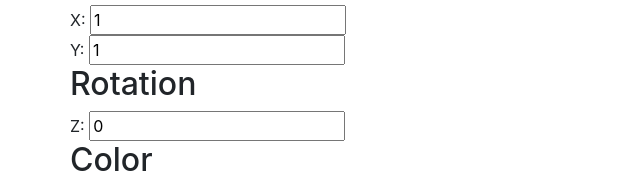
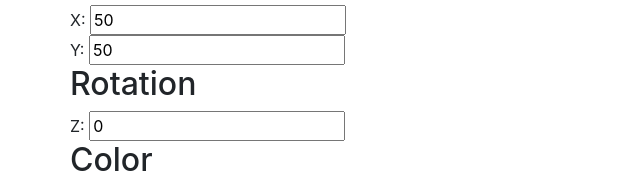
Before and after one commit to ErinMitt/cs4300-5310-f20-emittmann, a website: page public/assignment4.html in a window 1280 px wide. Shown: the part 412-597 px from the top of the page, 15-655 px from the left. Drawn offline with nearby package versions, Linux system fonts and the light colour scheme.

Commit message:
fixed scaling

```diff
--- a/public/assignment4.html
+++ b/public/assignment4.html
@@ -21,8 +21,8 @@
 
 
     <h2>Scaling</h2>
-    X: <input id="sx" type="number" value="1" step="0.1"/><br/>
-    Y: <input id="sy" type="number" value="1" step="0.1"/><br/>
+    X: <input id="sx" type="number" value="50" step="1"/><br/>
+    Y: <input id="sy" type="number" value="50" step="1"/><br/>
 
 
     <h2>Rotation</h2>
```
